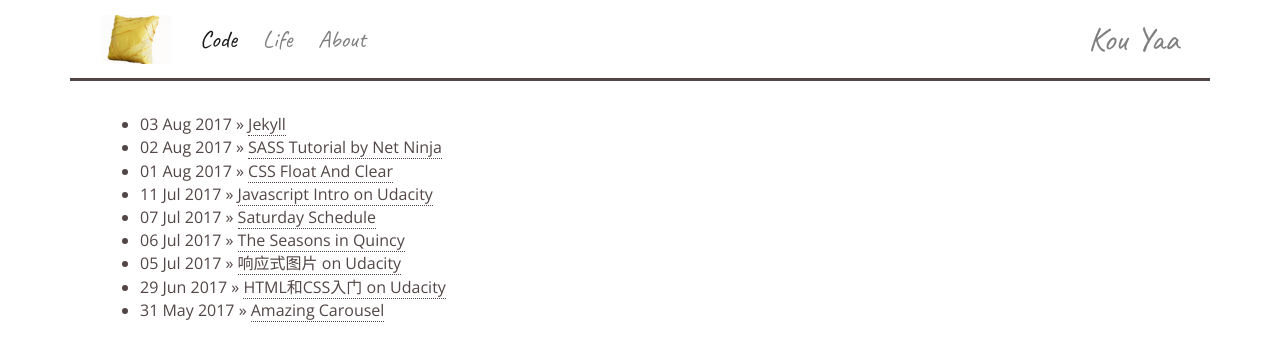
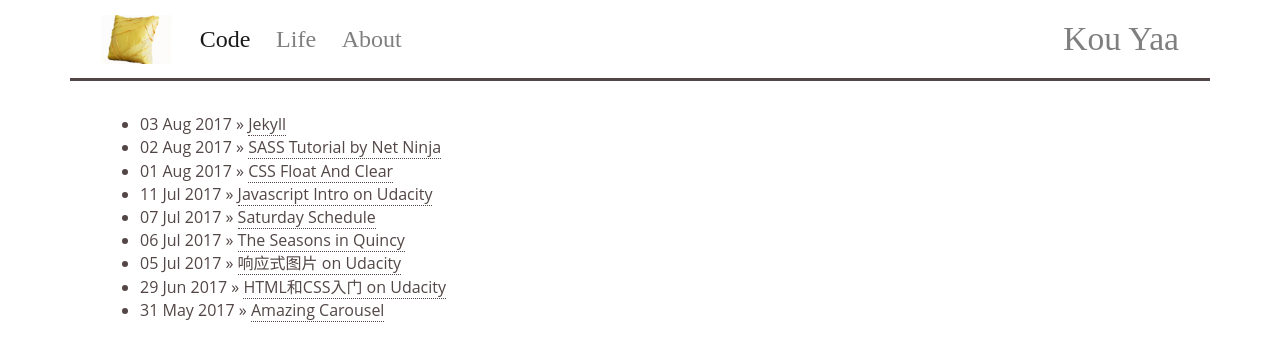
Before and after one commit to yinkouya/yinkouya.github.io, a Jekyll site: the page built from code.html, in a window 1280 px wide. Shown: the top 361 px of the page. Built offline with Jekyll 4.4.1, drawn with Linux system fonts in a browser that asks for light colours; nearby versions of some CDN libraries; some web fonts are replaced.

Commit message:
Update default.html

```diff
--- a/_layouts/default.html
+++ b/_layouts/default.html
@@ -7,7 +7,7 @@
   <link rel="stylesheet" href="https://maxcdn.bootstrapcdn.com/bootstrap/4.0.0-alpha.6/css/bootstrap.min.css" integrity="sha384-rwoIResjU2yc3z8GV/NPeZWAv56rSmLldC3R/AZzGRnGxQQKnKkoFVhFQhNUwEyJ" crossorigin="anonymous">
   <link rel="stylesheet" href="{{ site.baseurl }}/assets/style.css">
   <link rel="stylesheet" href="{{ site.baseurl }}/assets/morestyle.css">
-  <link href="https://fonts.googleapis.com/css?family=Caveat|Open+Sans:300i,400" rel="stylesheet">
+  <link href="https://fonts.googleapis.com/css?family=Megrim" rel="stylesheet">
   <link rel="icon" type="image/png" sizes="32x32" href="/favicon-32x32.png">
   <title>
     {% if page.title %} {{ page.title }} | {% endif %} Kouyaa
```
